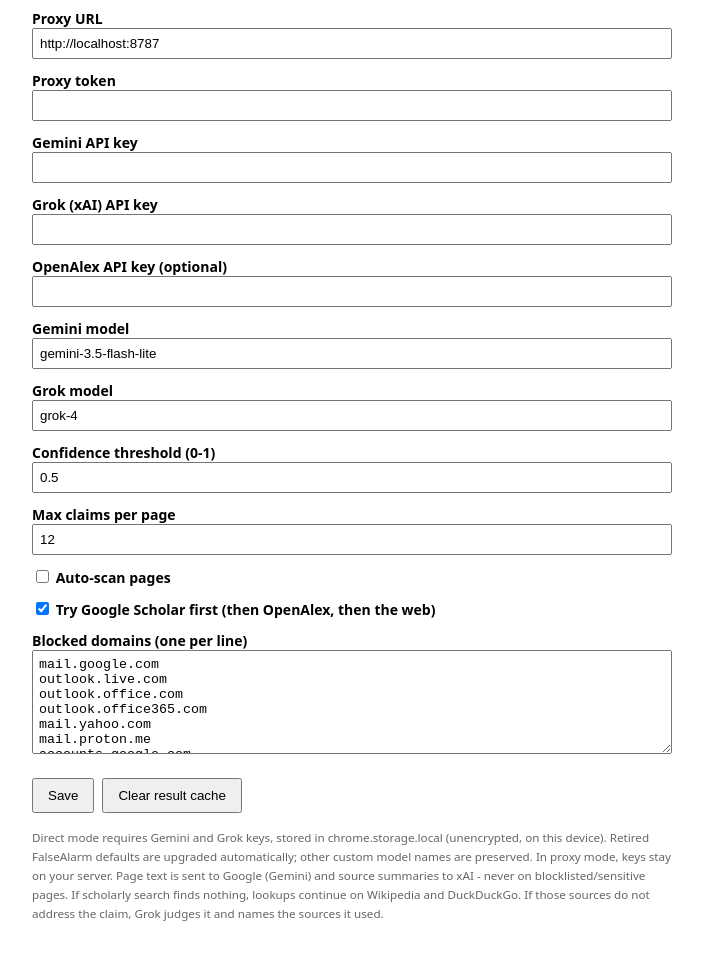
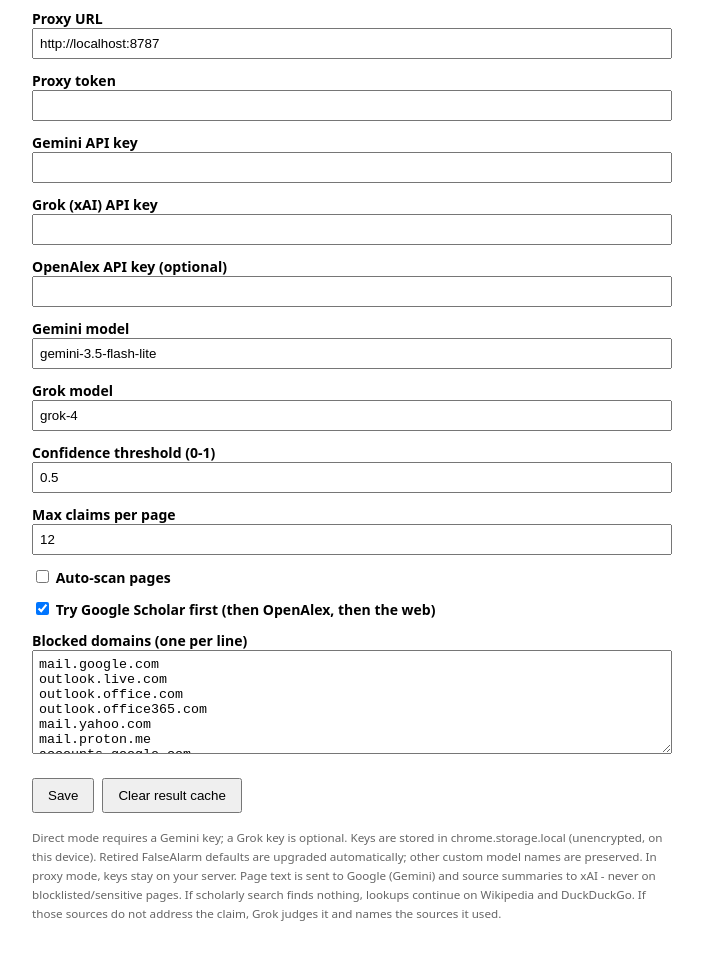
Before and after one commit to khushalsai28/falsealaram, a browser extension: page extension/dist/options/options.html in a window 1280 px wide. Shown: the part 142-1096 px from the top of the page, without its empty margins (288-991 px from the left). Drawn offline with Linux system fonts and the light colour scheme.

Commit message:
Sync generated options copy
Co-authored-by: Copilot <223556219+Copilot@users.noreply.github.com>

```diff
--- a/extension/dist/options/options.html
+++ b/extension/dist/options/options.html
@@ -27,4 +27,4 @@
 <label><input id="scholarEnabled" type="checkbox"> Try Google Scholar first (then OpenAlex, then the web)</label>
 <label>Blocked domains (one per line) <textarea id="blocklist" rows="6"></textarea></label>
 <button id="save">Save</button><button id="clear">Clear result cache</button> <span id="msg"></span>
-<p><small>Direct mode requires Gemini and Grok keys, stored in chrome.storage.local (unencrypted, on this device). Retired FalseAlarm defaults are upgraded automatically; other custom model names are preserved. In proxy mode, keys stay on your server. Page text is sent to Google (Gemini) and source summaries to xAI - never on blocklisted/sensitive pages. If scholarly search finds nothing, lookups continue on Wikipedia and DuckDuckGo. If those sources do not address the claim, Grok judges it and names the sources it used.</small></p>
+<p><small>Direct mode requires a Gemini key; a Grok key is optional. Keys are stored in chrome.storage.local (unencrypted, on this device). Retired FalseAlarm defaults are upgraded automatically; other custom model names are preserved. In proxy mode, keys stay on your server. Page text is sent to Google (Gemini) and source summaries to xAI - never on blocklisted/sensitive pages. If scholarly search finds nothing, lookups continue on Wikipedia and DuckDuckGo. If those sources do not address the claim, Grok judges it and names the sources it used.</small></p>
```
